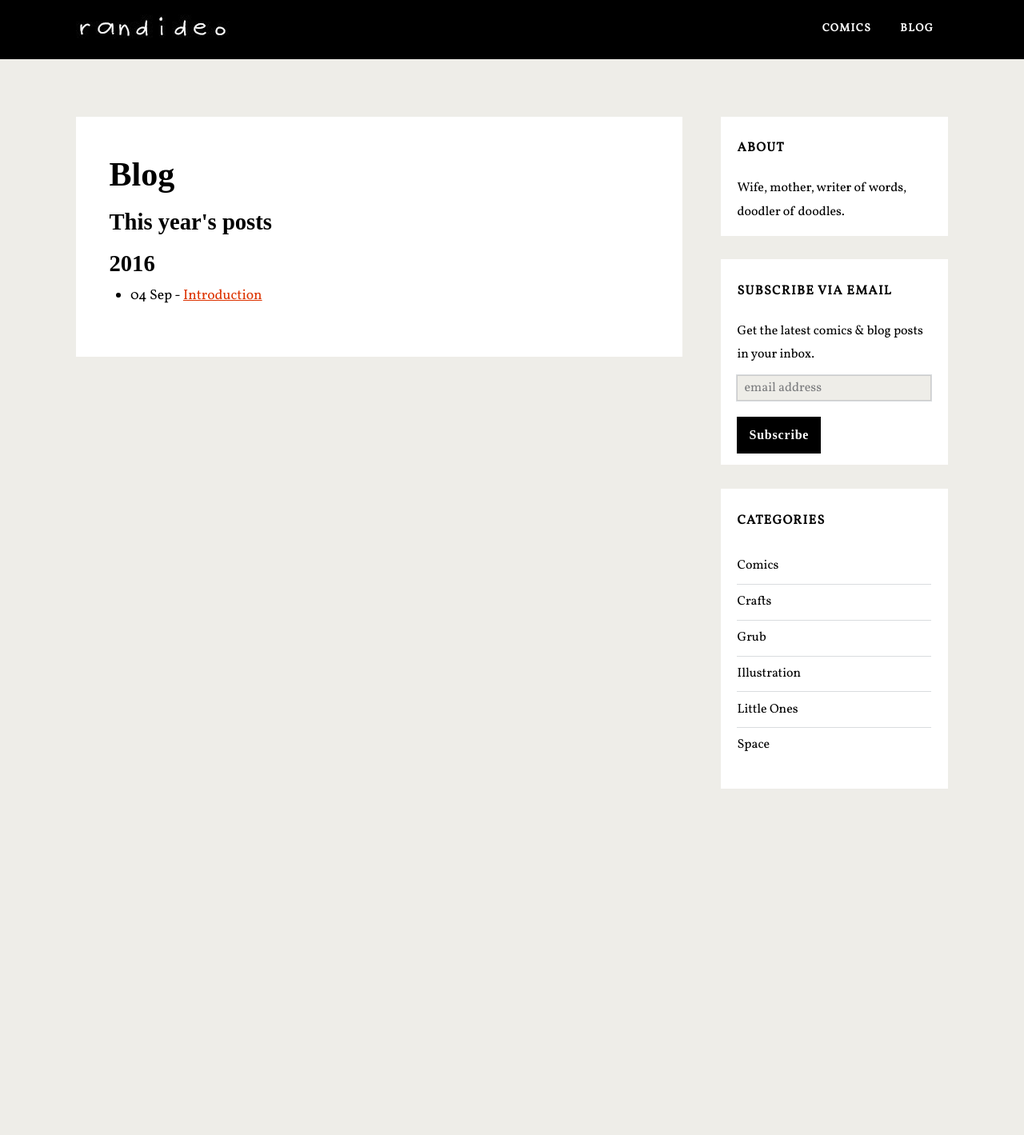
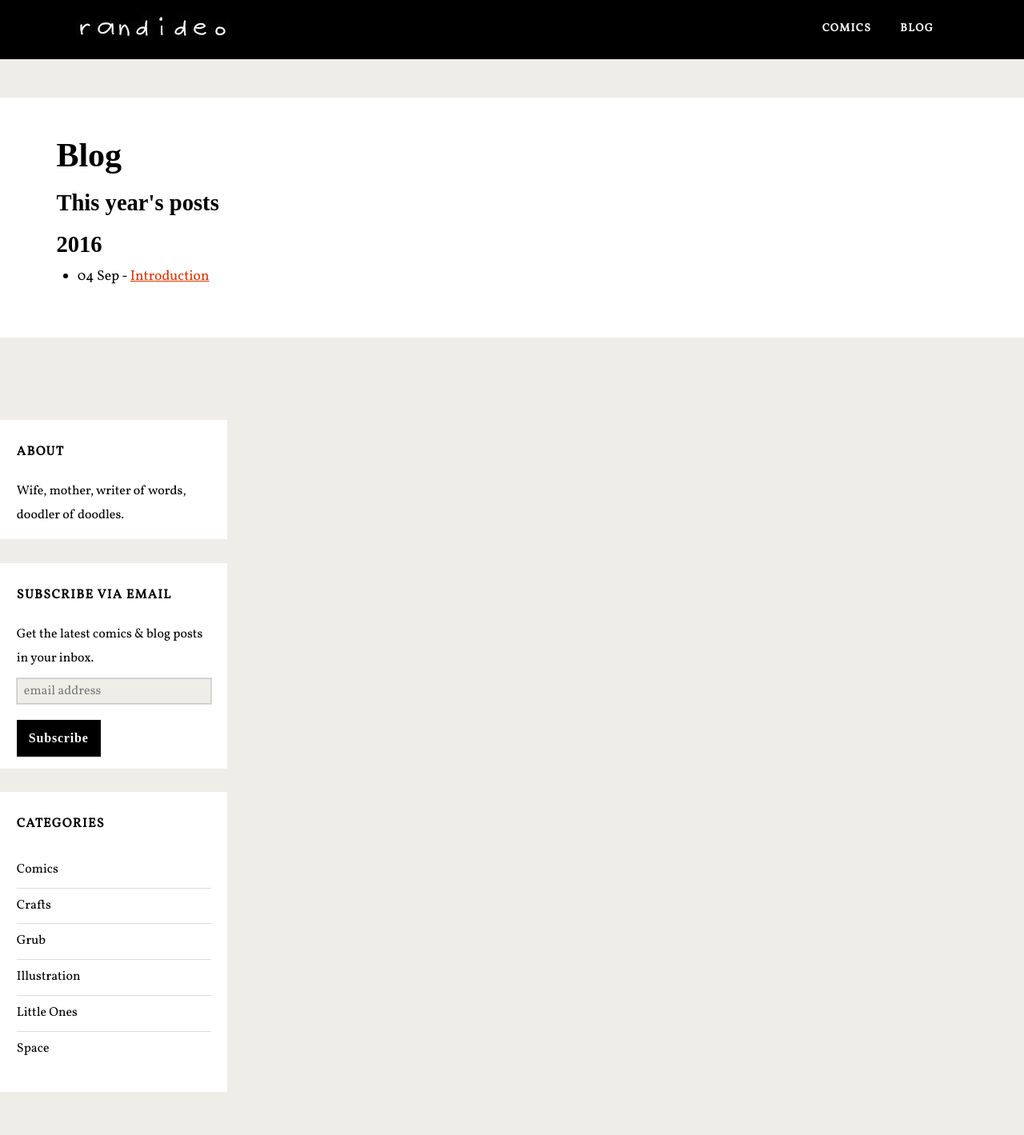
Before and after one commit to randideo/randideo.github.io, a Jekyll site: the page built from blog.html, in a window 1280 px wide. Shown: the whole page at 80% size. Built offline with Jekyll 4.4.1, drawn with Linux system fonts in a browser that asks for light colours; nearby versions of some CDN libraries; some web fonts are replaced; comment, search, counter and statistics services are not loaded; before the commit the page ends 1039 px from its top, so only the background shows below that.

Commit message:
Update default.html

```diff
--- a/_layouts/default.html
+++ b/_layouts/default.html
@@ -1,8 +1,8 @@
 {% include header.html %}
-<div class='overflow-containernbt' id='overflow-containernbt'>
-<div class='mainnbt' id='mainnbt' role='main'>
-<div class='mainblogsec section' id='mainblogsec'><div class='widget Blog' data-version='1' id='Blog1'>
-<div class='blog-posts hfeed'>
+<div class="overflow-container" id="overflow-container">
+<div class="main" id="main" role="main">
+<div class="mainblogsec section" id="mainblogsec"><div class="widget Blog" data-version="1" id="Blog1">
+<div class="blog-posts hfeed">
 {{ content }}
 </div></div></div></div>
 {% include sidebar.html %}
```
